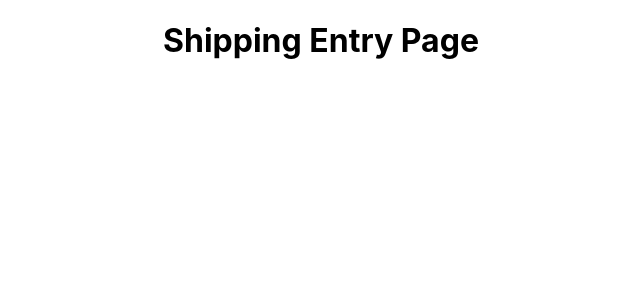
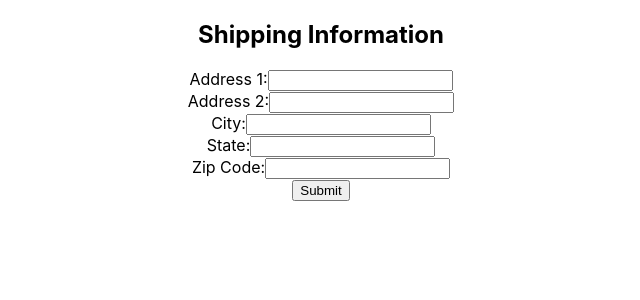
Before and after one commit to caelummmuhhh/cse5234-e-commerce-proj, a React (Create React App) app: page /purchase/shippingEntry in a window 1280 px wide. Shown: the top 300 px of the page, without its empty margins (319-959 px from the left). Built offline with nearby package versions, Linux system fonts and the light colour scheme.

Commit message:
shippingentry

```diff
--- a/src/components/shippingEntry.js
+++ b/src/components/shippingEntry.js
@@ -1,13 +1,88 @@
-import React from 'react';
+import React, { useState } from 'react';
 
 const ShippingEntry = () => {
-    let TITLE = 'Shipping Entry Page';
+    const [shippingDetails, setShippingDetails] = useState({
+        address_1: '',
+        address_2: '',
+        city: '',
+        state: '',
+        zip: '',
+    });
+
+    const handleSubmit = (e) => {
+        e.preventDefault();
+        console.log('Shipping Details: ', shippingDetails);
+
+    };
+
+    const handleChange = (e) => {
+        const { name, value } = e.target;
+        setShippingDetails((prevDetails) => ({
+            ...prevDetails,
+            [name]: value,
+        }));
+    };
 
     return (
         <div>
-            <h1>
-                {TITLE}
-            </h1>
+            <h2>Shipping Information</h2>
+            <form onSubmit={handleSubmit}>
+                <label>
+                    Address 1:
+                    <input
+                        type="text"
+                        name="address_1"
+                        value={shippingDetails.address_1}
+                        onChange={handleChange}
+                        required
+                    />
+                </label>
+                <br/>
+                <label>
+                    Address 2:
+                    <input
+                        type="text"
+                        name="address_2"
+                        value={shippingDetails.address_2}
+                        onChange={handleChange}
+                    />
+                </label>
+                <br/>
+                <label>
+                    City:
+                    <input
+                        type="text"
+                        name="city"
+                        value={shippingDetails.city}
+                        onChange={handleChange}
+                        required
+                    />
+                </label>
+                <br/>
+                <label>
+                    State:
+                    <input
+                        type="text"
+                        name="state"
+                        value={shippingDetails.state}
+                        onChange={handleChange}
+                        required
+                    />
+                </label>
+                <br/>
+                <label>
+                    Zip Code:
+                    <input
+                        type="text"
+                        name="zip"
+                        value={shippingDetails.zip}
+                        onChange={handleChange}
+                        required
+                    />
+                </label>
+                <br/>
+                <button type="submit">Submit</button>
+            </form>
         </div>
     );
 };
```
